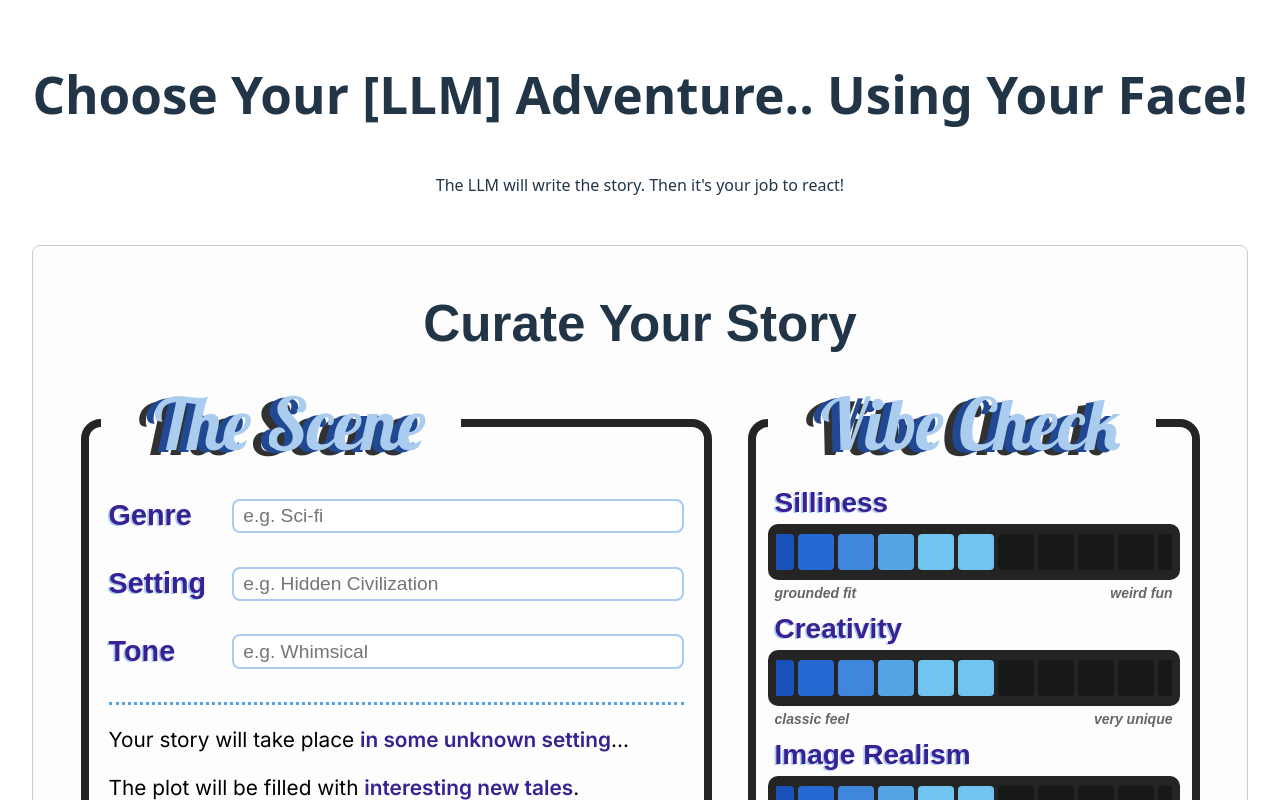
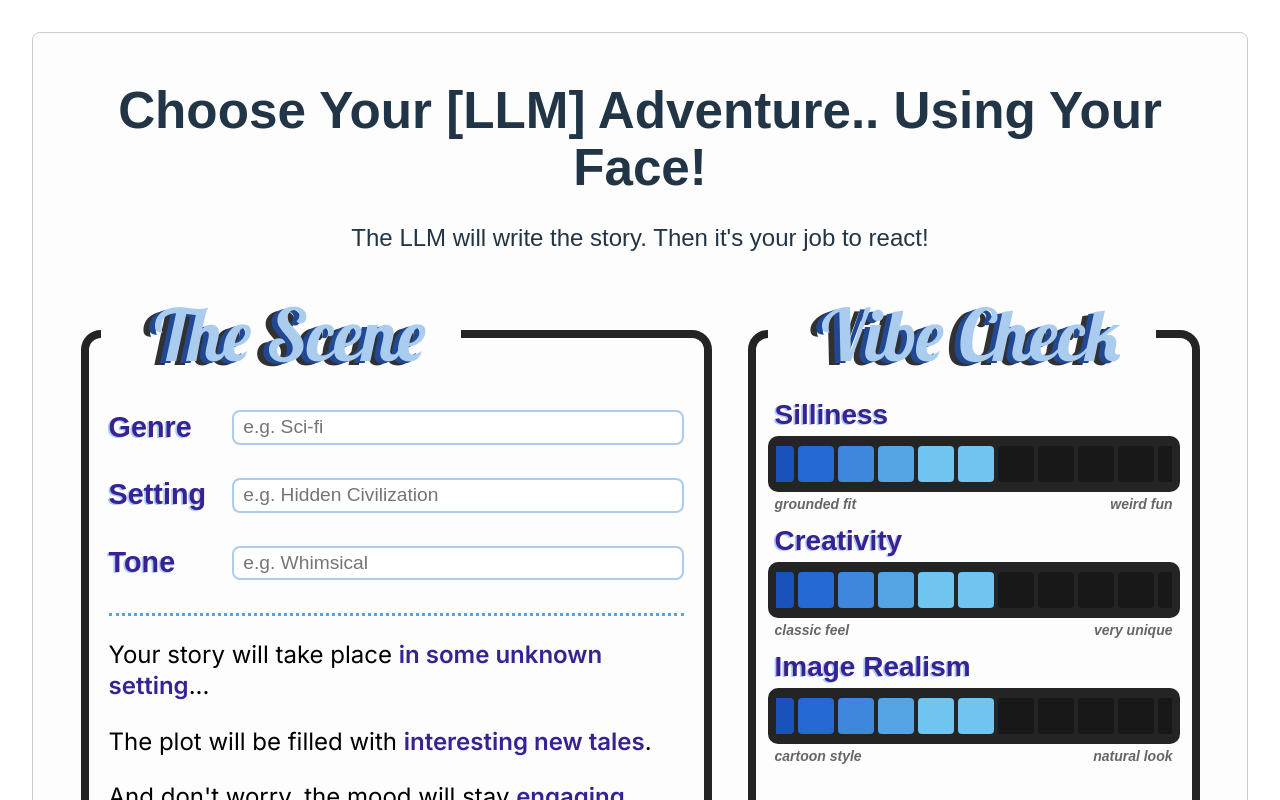
Before and after one commit to aadriien/choose-your-llm-face-adventure, a Svelte app: page / in a window 1280 px wide. Shown: the top 800 px of the page. Built offline with nearby package versions, Linux system fonts and the light colour scheme.

Commit message:
Updated layout of pages for more intuitive UX

```diff
--- a/src/App.svelte
+++ b/src/App.svelte
@@ -13,8 +13,8 @@
 
 
 <main>
-    <h1>Choose Your [LLM] Adventure.. Using Your Face!</h1>
-    <p>The LLM will write the story. Then it's your job to react! </p>
+    <!-- <h1>Choose Your [LLM] Adventure.. Using Your Face!</h1>
+    <p>The LLM will write the story. Then it's your job to react! </p> -->
 
     {#if storyConfig === null}
         <VibeCuration on:start={handleStart} />
--- a/src/components/AdventurePaths.svelte
+++ b/src/components/AdventurePaths.svelte
@@ -111,14 +111,14 @@
 
 <main>
     <div class="LLM-story-results">
-        <div class="story-prompt">
-            <h3>Story Prompt:</h3>
-            <p>{userPrompt}</p>
-        </div>
-
         <div class="story-text">
             <h2>Story Result:</h2>
             <p>{story}</p>
+        <!-- </div>
+
+        <div class="story-prompt"> -->
+            <h3>Story Prompt:</h3>
+            <p>{userPrompt}</p>
         </div>
 
         <div class="story-image">
@@ -151,8 +151,6 @@
         align-items: flex-start;
         height: auto;
         gap: 1rem;
-        margin-top: 2rem;
-        margin-bottom: 2rem;
         position: absolute;
         left: 0;
         margin-left: 1rem;
@@ -170,7 +168,7 @@
     }
 
     .story-image {
-        width: 420px;
+        width: 100vh;
     }
 
 </style>
--- a/src/components/ImageDisplay.svelte
+++ b/src/components/ImageDisplay.svelte
@@ -7,7 +7,7 @@
 <main>
     <div class="image-container">
         {#if imageUrl}
-            <img src={imageUrl} alt={alt} loading="lazy" style="max-width: 100%; height: auto; border-radius: 8px;" />
+            <img src={imageUrl} alt={alt} loading="lazy" />
         {:else}
             <p>Loading image...</p>
         {/if}
@@ -16,6 +16,11 @@
 
 
 <style>
+    img {
+        width: 100%;
+        height: auto;
+    }
+
     .image-container {
         width: 100%;
         aspect-ratio: 4 / 3;
--- a/src/components/VibeCuration.svelte
+++ b/src/components/VibeCuration.svelte
@@ -83,7 +83,8 @@
 
 
 <main>
-    <h1>Curate Your Story</h1>
+    <h1>Choose Your [LLM] Adventure.. Using Your Face!</h1>
+    <p>The LLM will write the story. Then it's your job to react! </p>
 
     <div class="configs">
         <fieldset class="story-scene">
@@ -210,8 +211,7 @@
     @import url('https://fonts.googleapis.com/css2?family=DM+Serif+Display&family=Inter:wght@400;600&display=swap');
 
     main {
-        max-width: 1500px;
-        margin: 2rem auto;
+        max-width: 1600px;
         padding: 1rem;
         font-family: sans-serif;
         background: #fdfdfd;
@@ -222,6 +222,10 @@
     h1 {
         text-align: center;
         margin-bottom: 1rem;
+    }
+
+    p {
+        font-size: 1.5rem;
     }
 
     .story-scene,
@@ -363,8 +367,8 @@
         padding-right: calc(var(--base-size) * 0.2);
         color: #ACE;
         text-shadow:
-            -0.11em 0.03em 0 #214893,
-            -0.22em 0.07em 0 #313131;
+            -0.08em 0.03em 0 #214893,
+            -0.16em 0.06em 0 #313131;
     }
     /* Slider itself */
     input[type="range"] {
```
